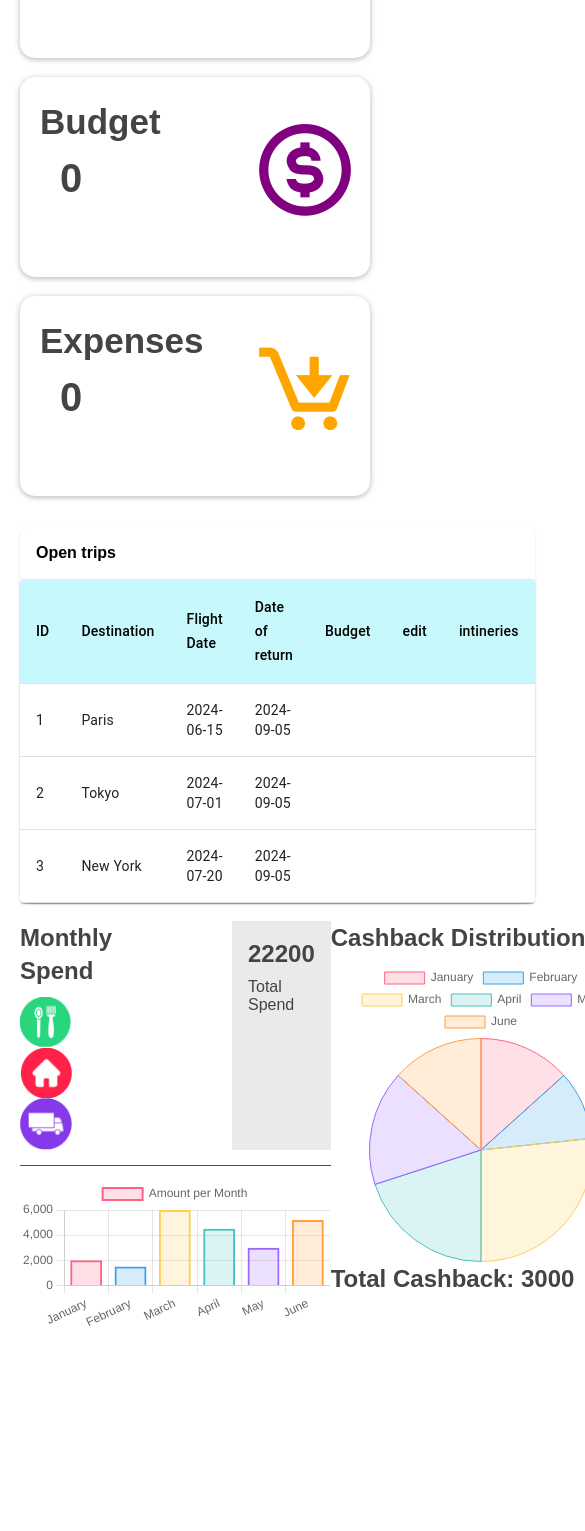
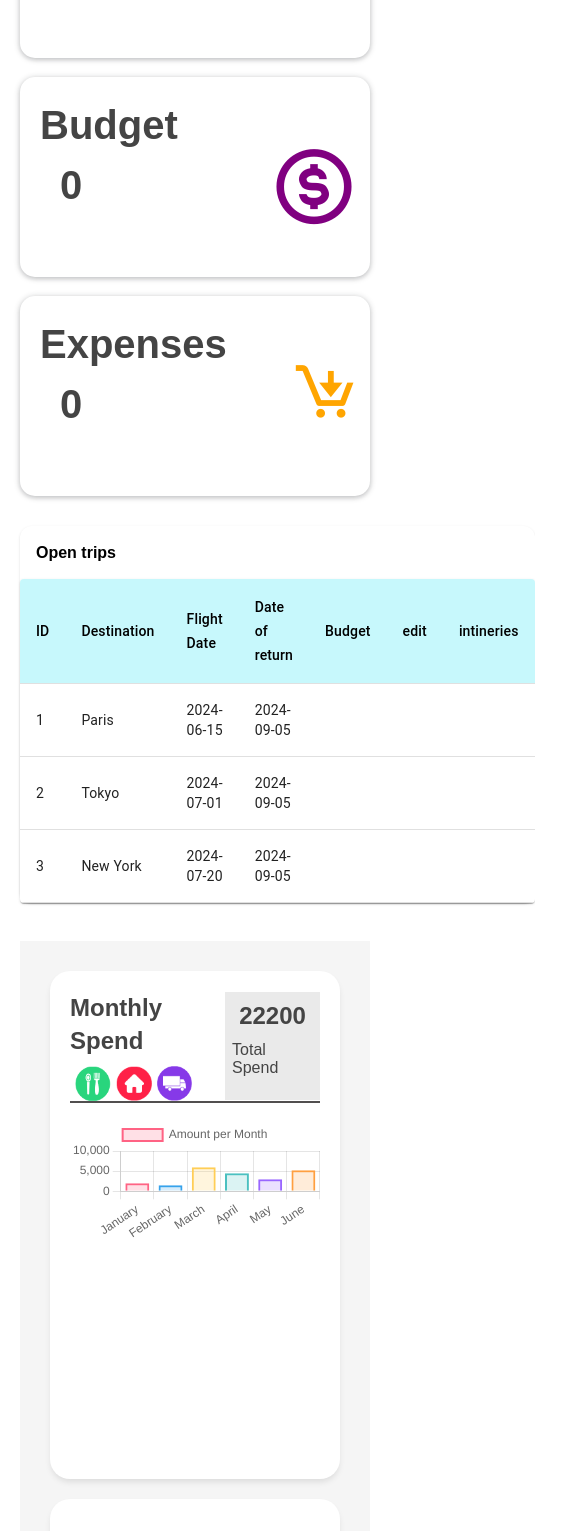
Before and after one commit to rexdevteam/webapp, a React (Vite) app in the folder frontend-v2/: page / in a window 390 px wide. Shown: the part 297-1828 px from the top of the page, 585 px wide, since content can reach past the window. Before the commit the page ends 1775 px from the top, so only its background shows below. Built offline with nearby package versions, Linux system fonts and the light colour scheme; a web font is replaced by a local one.

Commit message:
added syling to thev dasgboard

```diff
--- a/frontend-v2/src/pages/dashboard/charts/Charts.jsx
+++ b/frontend-v2/src/pages/dashboard/charts/Charts.jsx
@@ -137,7 +137,7 @@ const Charts = () => {
   return (
     <section>
       <section className="Main-chart-span">
-        <div className="full-bar-chart">
+        <div className="full-bar-chat">
           <div className="Span-spend">
             <span>
               <h2>Monthly Spend</h2>
@@ -147,23 +147,26 @@ const Charts = () => {
                 <img className="wio" src={Dev} alt="Delivery Van" />
               </span>
             </span>
-
             <span className="tot-cont">
               <h2 style={{ textAlign: "center" }}>{totalSpend}</h2>
               <p>Total Spend</p>
             </span>
-            <br />
           </div>
-
+          <p className="ptag"></p>
           <div className="bar">
             <Bar data={barData} options={barOptions} />
           </div>
         </div>
 
         <div className="pie-chart-container">
-          <h2>Cashback Distribution</h2>
-          <Pie data={pieData} options={pieOptions} />
-          <h2>Total Cashback: {totalCashback}</h2>
+          <div className="pie-chart">
+            <h2 style={{ marginLeft: "10px" }}>Cashback Distribution</h2>
+            <Pie data={pieData} options={pieOptions} />
+            <br />
+            <h2 style={{ marginLeft: "10px" }}>
+              Total Cashback: {totalCashback}
+            </h2>
+          </div>
         </div>
       </section>
     </section>
--- a/frontend-v2/src/pages/dashboard/charts/chart.css
+++ b/frontend-v2/src/pages/dashboard/charts/chart.css
@@ -1,37 +1,124 @@
-.wio{
- width:51.83px;
- height: 51.24px;
+.wio {
+    width: 35.83px;
+    height: 35.24px;
+    margin-left: 5px;
 }
 
-.Span-spend{
+.Span-spend {
+    width: 99%;
     display: flex;
-    padding-bottom: 15px;
-    justify-content: space-between;
+    gap:100px ;
+        align-items: center;
+    justify-content: space-around;
+    border-width: 100%;
     border-bottom: 1px solid rgb(81, 79, 79);
 }
 
-.Main-chart-span{
+.Main-chart-span {
+    background-color: whitesmoke;
+        width: 100%;
+    display: flex;
+    padding: 20px;
+    justify-content: space-between;
+    margin-top: 20px;
+
+}
+.ptag{
     width: 100%;
-    display: flex;
-    justify-content: space-between;
+        border-bottom: 1px solid rgb(81, 79, 79);
+}
+
+
+.tot-cont {
+    padding: 7px;
+    width: 110px;
+    background-color: #EAEAEA;
+}
+
+.pie-chart{
+    width: 300px;
+    display: block;
+    margin: auto;
+    justify-content: center;
+    height: 310px;
 
 }
 
-.tot-cont{
-    padding: 16px;
-    background-color: #EAEAEA;
-    margin-left: 120px;
+.pie-chart-container {
+    width: 50%;
+    height: 440px;
+    background-color: white;
+    padding: 30px;
+border-radius: 20px;
+    box-shadow: 0 4px 6px -1px #0000001a;
 }
 
-.full-bar-chat{
-    width: 100%;
-    padding: 7px;
-    background-color: whitesmoke;
+.full-bar-chat {
+    width: 40%;
+    padding: 20px;
+    background-color: white;
     border-radius: 20px;
-    box-shadow:0 4px 6px -1px #0000001a,
+    box-shadow: 0 4px 6px -1px #0000001a;
 }
 
-.bar{
+.bar {
     margin-top: 12px;
-    height: 300px;
+    height: 340px;
 }
+.full-bar-chat {
+    width: 90%;
+    padding: 20px;
+    background-color: white;
+    border-radius: 20px;
+    box-shadow: 0 4px 6px -1px #0000001a;
+}
+
+@media (max-width: 768px) {
+    .Main-chart-span {
+            background-color: whitesmoke;
+            width: 100%;
+            display: flex;
+            flex-direction: column;
+            padding: 30px;
+            justify-content: space-between;
+            margin-top: 20px;
+
+        }
+
+
+                .full-bar-chat {
+                    width: 100%;
+                    padding: 20px;
+                    background-color: white;
+                    border-radius: 20px;
+                    box-shadow: 0 4px 6px -1px #0000001a;
+                }
+                .Span-spend {
+                    width: 100%;
+                    display: flex;
+                    gap: 10px;
+                    align-items: center;
+                    justify-content: space-around;
+                    border-width: 100%;
+                    border-bottom: 1px solid rgb(81, 79, 79);
+                }
+
+                                .pie-chart {
+                                    width: 300px;
+                                    display: block;
+                                    margin: auto;
+                                    justify-content: center;
+                                    height: 310px;
+
+                                }
+
+                                .pie-chart-container {
+                                    width: 100%;
+                                    height: 440px;
+                                    margin-top: 20px;
+                                    background-color: white;
+                                    padding: 30px;
+                                    border-radius: 20px;
+                                    box-shadow: 0 4px 6px -1px #0000001a;
+                                }
+}
--- a/frontend-v2/src/pages/dashboard/dashboard.css
+++ b/frontend-v2/src/pages/dashboard/dashboard.css
@@ -32,7 +32,7 @@
 .metrics-card .label,
 .metrics-card .stat {
     font-weight: bold;
-    font-size: 35px;
+    font-size: 40px;
 }
 .metrics-card .stat {
     font-size: 40px;
@@ -40,7 +40,7 @@
 
 .bx-plane {
     color: green;
-    font-size: 110px;
+    font-size: 100px;
     position: absolute;
     top: 38px;
     right: 10px;
@@ -50,9 +50,9 @@
 
 .bx-dolls {
     color: purple;
-font-size: 110px;
+font-size: 100px;
     position: absolute;
-    top: 38px;
+    top: 40px;
     right: 10px;
 }
 
@@ -60,7 +60,7 @@ font-size: 110px;
 
 .bx-down {
     color: orange;
-    font-size: 110px;
+    font-size: 100px;
         position: absolute;
         top: 38px;
         right: 10px;
@@ -95,3 +95,37 @@ margin-top: 20px;
     background-color: white;
     padding: 6px;
 }
+
+@media (max-width: 768px) {
+    .bx-plane {
+            color: green;
+            font-size: 90px;
+            position: relative;
+            top: 40px;
+            position: absolute;
+            right: 10px;
+        }
+
+
+
+        .bx-dolls {
+            color: purple;
+            font-size: 90px;
+            position: relative;
+                top: 65px;
+            position: absolute;
+            right: 11px;
+        }
+
+
+
+        .bx-down {
+            color: orange;
+            font-size: 70px;
+            position: relative;
+                top: 60px;
+            position: absolute;
+            right: 10px;
+        }
+
+}
--- a/frontend-v2/src/pages/tipsform/Newtrip.jsx
+++ b/frontend-v2/src/pages/tipsform/Newtrip.jsx
@@ -36,17 +36,21 @@ function Newtrip() {
 }, [isOpen]);
 
 useEffect(() => {
-    const storedItineraries =
-      JSON.parse(localStorage.getItem("itinerary")) || [];
+  // Initialize itineraries from localStorage
+  const storedItineraries = JSON.parse(localStorage.getItem("itinerary")) || [];
   setItineraries(storedItineraries);
   ItineraryIndex.current = storedItineraries.length; // To keep the ID in sync with existing data
+  console.log("Loaded itineraries from localStorage:", storedItineraries);
 }, []);
 
 // Save to localStorage whenever itineraries change
 useEffect(() => {
   if (itineraries.length > 0) {
     localStorage.setItem("itinerary", JSON.stringify(itineraries));
+  } else {
+    localStorage.removeItem("itinerary");
   }
+  console.log("Updated localStorage:", itineraries);
 }, [itineraries]);
 
 const formik = useFormik({
@@ -65,10 +69,7 @@ function Newtrip() {
     datetogo: Yup.date().required("Departure date is required"),
     datetoreturn: Yup.date()
       .required("Return date is required")
-        .min(
-          Yup.ref("datetogo"),
-          "Return date cannot be before departure date"
-        ),
+      .min(Yup.ref("datetogo"), "Return date cannot be before departure date"),
   }),
   onSubmit: (values) => {
     // Add itineraries to the Formik values object before submitting
@@ -81,7 +82,7 @@ function Newtrip() {
     setItineraries([]);
 
     // Proceed with form submission (now values include itineraries)
-      console.log(values);
+    console.log("Form submitted with values:", values);
   },
 });
 
@@ -122,7 +123,6 @@ function Newtrip() {
   setEditMode(true);
   setEditId(id);
 };
-
 
 
   return (
@@ -285,7 +285,7 @@ function Newtrip() {
                 </div>
                 <br />
                 <button className="bx-cont" type="button"  onClick={addItinerary}>
-                  Add Intinery
+                  Add Intineries
                 </button>
               </div>
             )}
```
Also changed, not shown: frontend-v2/src/pages/tipsform/categories/Categories.jsx (deleted, +0 -48 lines), frontend-v2/src/pages/tipsform/categories/Newnputs.jsx (deleted, +0 -152 lines). Lines whose indentation alone changed are shown as unchanged.
